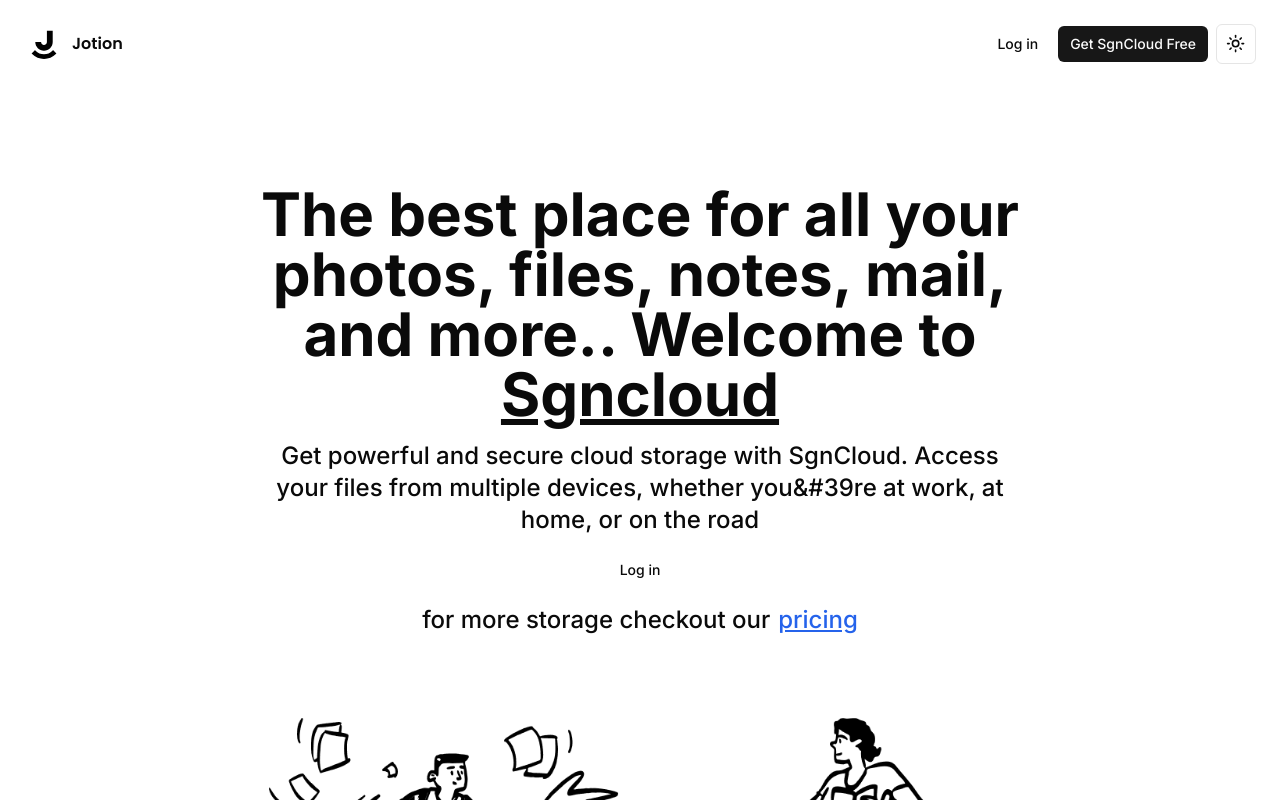
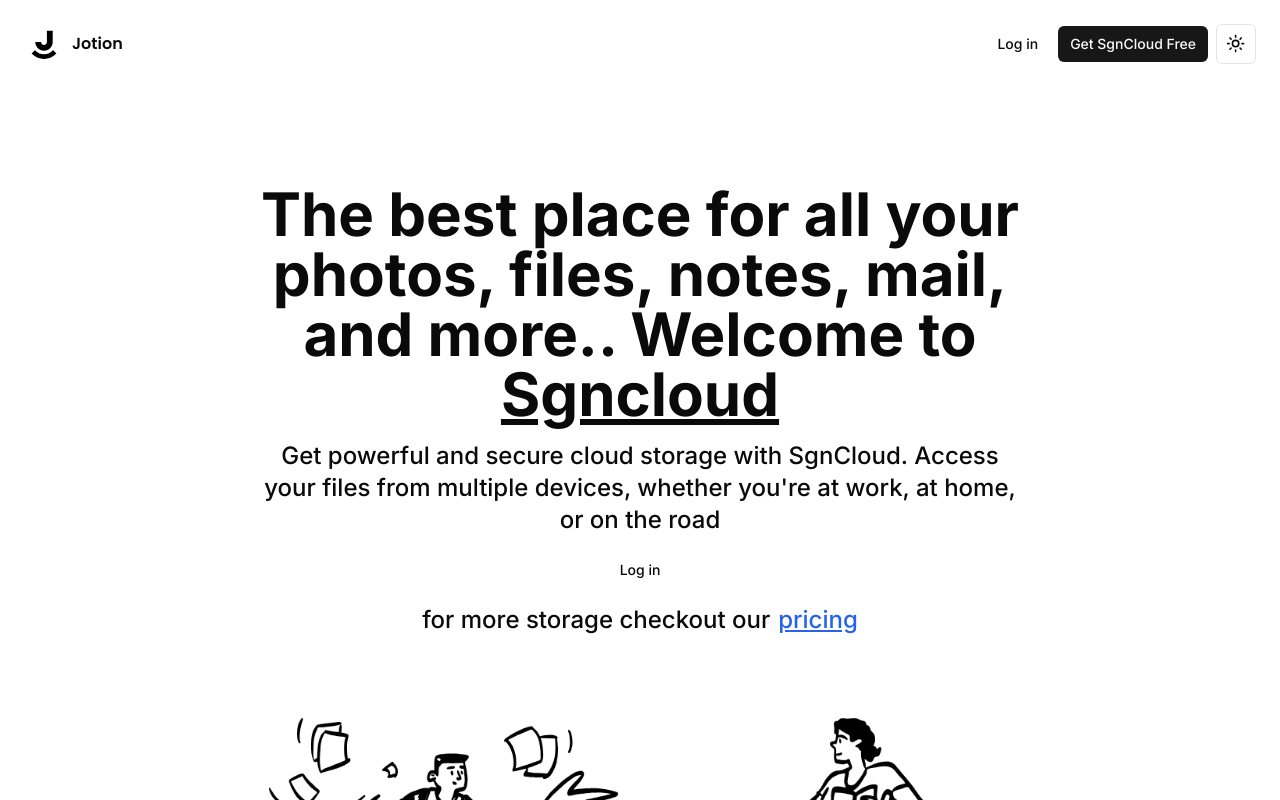
Before and after one commit to 7144samuelG/sgn-cloud, a Next.js app: page / in a window 1280 px wide. Shown: the top 800 px of the page. Built offline with nearby package versions, Linux system fonts and the light colour scheme; no server answers.

Commit message:
coded characters

```diff
--- a/app/(marketing)/_components/heading.tsx
+++ b/app/(marketing)/_components/heading.tsx
@@ -21,7 +21,7 @@ const Heading = () => {
       </h1>
       <h3 className="text-base sm:text-xl md:text-2xl font-medium">
         Get powerful and secure cloud storage with SgnCloud.
-         Access your files from multiple devices, whether you&#39re at work,
+         Access your files from multiple devices, whether you&#39;re at work,
          at home, or on the road
       </h3>
        {!isLoaded && (
```
